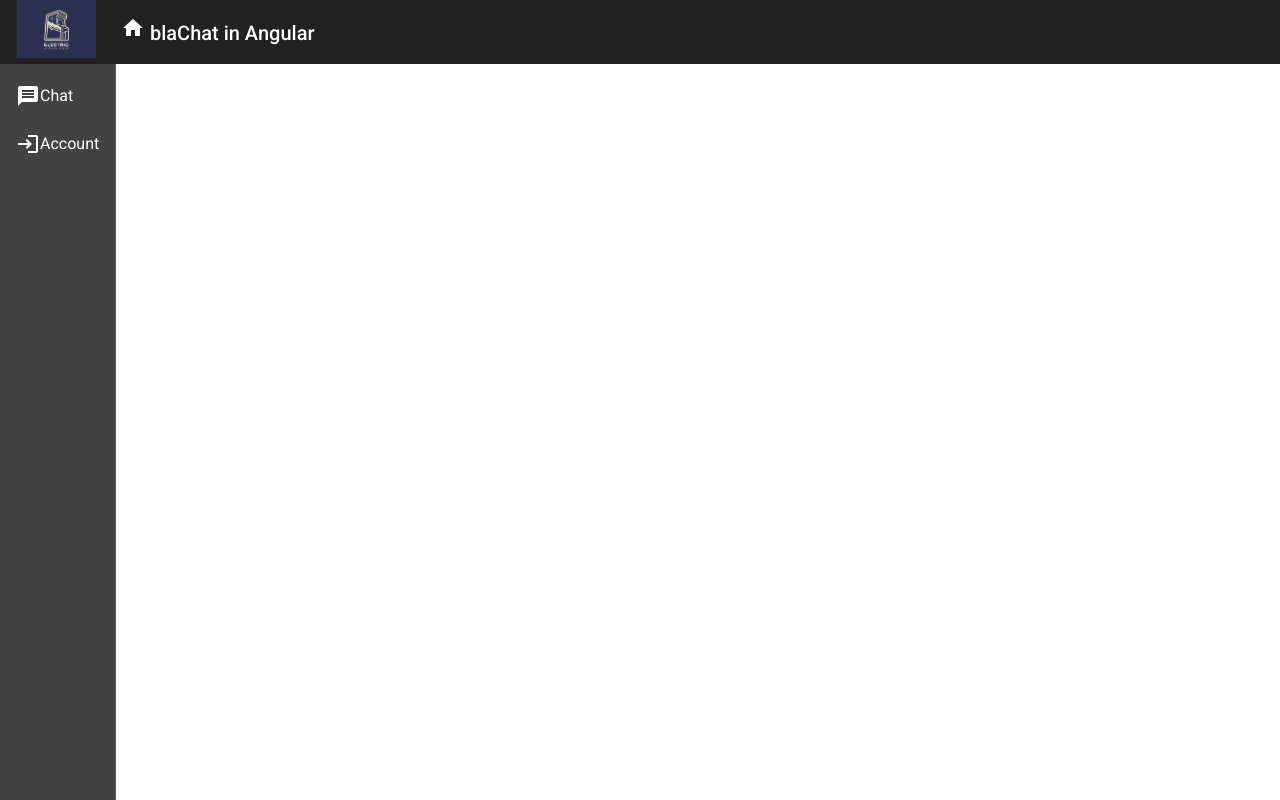
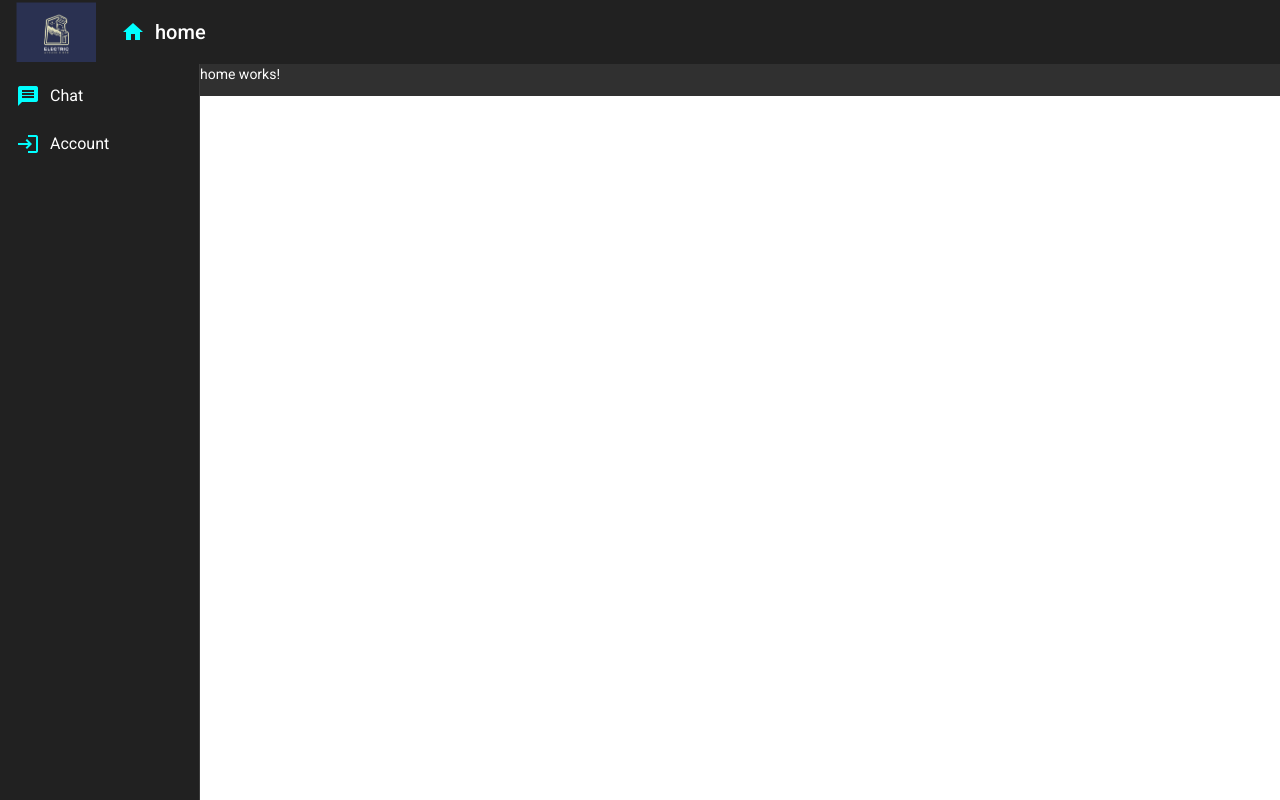
Before and after one commit to CaioMaxximus/angular_course, an Angular app in the folder frontend/: page / in a window 1280 px wide. Built offline with nearby package versions, Linux system fonts and the light colour scheme.

Commit message:
adding navigation between components and some styles

```diff
--- a/frontend/src/app/app-routing.module.ts
+++ b/frontend/src/app/app-routing.module.ts
@@ -1,7 +1,21 @@
-import { NgModule } from '@angular/core';
+import { NgModule, Component } from '@angular/core';
 import { Routes, RouterModule } from '@angular/router';
 
-const routes: Routes = [];
+import { HomeComponent } from './components/views/home/home.component'
+import { LoginComponent } from './components/views/login/login.component'
+import { ChatComponent } from './components/views/chat/chat.component'
+
+const routes: Routes = [{
+  path: "",
+  component: HomeComponent
+},
+{
+  path: "chat",
+  component: ChatComponent
+}, {
+  path: "login",
+  component: LoginComponent
+}];
 
 @NgModule({
   imports: [RouterModule.forRoot(routes)],
--- a/frontend/src/app/app.module.ts
+++ b/frontend/src/app/app.module.ts
@@ -12,6 +12,7 @@ import { ChatComponent } from './components/views/chat/chat.component';
 import { NavComponent } from './components/template/nav/nav.component'
 import {MatSidenavModule} from '@angular/material/sidenav';
 import {MatListModule} from '@angular/material/list';
+import { HomeComponent } from './components/views/home/home.component';
 
 @NgModule({
   declarations: [
@@ -20,7 +21,8 @@ import {MatListModule} from '@angular/material/list';
     FooterComponent,
     LoginComponent,
     ChatComponent,
-    NavComponent
+    NavComponent,
+    HomeComponent
   ],
   imports: [
     BrowserModule,
--- a/frontend/src/app/components/template/header/header.component.css
+++ b/frontend/src/app/components/template/header/header.component.css
@@ -1,12 +1,26 @@
+.header{
+    display: flex;
+    align-items: center;
+}
+.header a{
+    display: flex;
+    align-items: center;
+    text-decoration: none;
+    color: white;
+}
+.header a i{
+    color:aqua ;
+    margin-right: 10px;
+}
+
+
 .header .logo {
     max-width: 80px;
     max-height: 80px;
 }
 
-.header{
+.header .title{
     display: flex;
     align-items: center;
-}
-.header .title{
     padding: 25px;
 }
--- a/frontend/src/app/components/template/header/header.component.html
+++ b/frontend/src/app/components/template/header/header.component.html
@@ -1,14 +1,17 @@
-<mat-toolbar class="header">
+<mat-toolbar class="header mat-elevation-z2">
     <span>
         <a href="">
             <img class = "logo" src="../../../../assets/img/basic_sample.png" alt="logo">
         </a>
     </span>
     <span class="title">
-        <i class="material-icons">
+        <a href="" routerLink = "/">
+            <i class="material-icons">
+                home
+            </i>
             home
-        </i>
-        blaChat in Angular
+        </a>
+
     </span>
 
 </mat-toolbar>
--- a/frontend/src/app/components/template/nav/nav.component.css
+++ b/frontend/src/app/components/template/nav/nav.component.css
@@ -0,0 +1,13 @@
+.sidenav{
+    width:200px;
+    background-color: #212121;
+
+
+}
+
+
+.sidenav i{
+    margin-right: 10px ;
+    color: aqua;
+
+}
--- a/frontend/src/app/components/template/nav/nav.component.html
+++ b/frontend/src/app/components/template/nav/nav.component.html
@@ -1,21 +1,30 @@
 <mat-sidenav-container>
-    <mat-sidenav class = "sidenav" mode="side" opened
-    fixedInViewport = "true" fixedTopGap = "64">
-        <mat-nav-list class = "nav-list">
-            <a href="" mat-list-item>
+    <mat-sidenav class="sidenav " mode="side" opened fixedInViewport="true" fixedTopGap="64">
+        <mat-nav-list class="nav-list">
+            <span>
+                <a href="" mat-list-item routerLink = "/chat">
                     <i class="material-icons">
                         message
                     </i>Chat
                 </a>
-            <a href="" mat-list-item>
+            </span>
+
+            <span>
+                <a href="" mat-list-item  routerLink = "/login">
                     <i class="material-icons">
                         login
                     </i>
                     Account
                 </a>
+            </span>
+
+
 
         </mat-nav-list>
 
     </mat-sidenav>
+    <mat-sidenav-content>
+        <router-outlet></router-outlet>
+    </mat-sidenav-content>
 
 </mat-sidenav-container>
--- /dev/null
+++ b/frontend/src/app/components/views/home/home.component.html
@@ -0,0 +1 @@
+<p>home works!</p>
--- /dev/null
+++ b/frontend/src/app/components/views/home/home.component.ts
@@ -0,0 +1,15 @@
+import { Component, OnInit } from '@angular/core';
+
+@Component({
+  selector: 'app-home',
+  templateUrl: './home.component.html',
+  styleUrls: ['./home.component.css']
+})
+export class HomeComponent implements OnInit {
+
+  constructor() { }
+
+  ngOnInit(): void {
+  }
+
+}
```
Also changed, not shown: frontend/src/app/components/views/home/home.component.css (added). Lines whose indentation alone changed are shown as unchanged.
